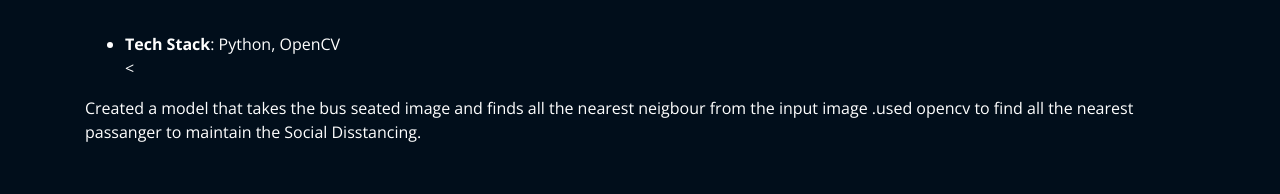
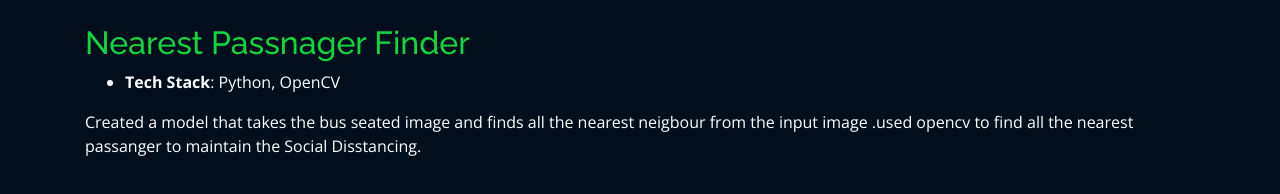
Before and after one commit to Vikhyath1608/vikhyath_rai_ms_portfolio, a plain HTML site: page projects/nearest.html in a window 1280 px wide. Drawn offline with nearby package versions, Linux system fonts and the light colour scheme; files whose address does not match are found by name.

Commit message:
update in project

```diff
--- a/projects/nearest.html
+++ b/projects/nearest.html
@@ -43,11 +43,11 @@
 
           <div class="col-lg-12 portfolio-info">
             <br>
-            <h2 style="color:#12d640"></h2>
+            <h2 style="color:#12d640">Nearest Passnager Finder</h2>
 
             <ul>
               <li><strong>Tech Stack</strong>: Python, OpenCV</li>
-              <
+
             </ul>
 
             <p>
```
